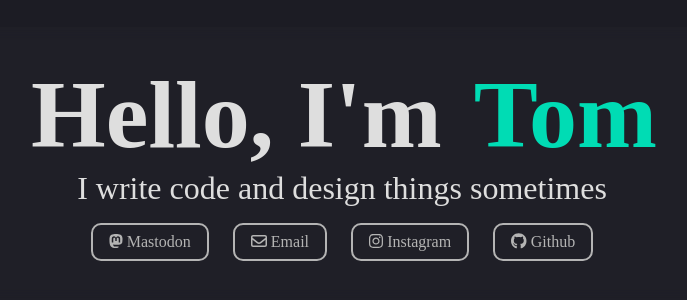
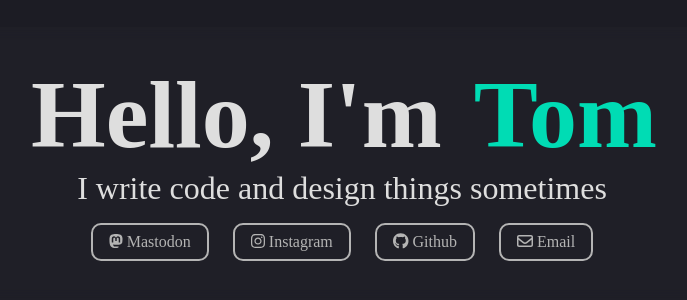
Before and after one commit to t-browne/tbrowne.github.io, a Next.js app: page / in a window 1280 px wide. Shown: the part 236-536 px from the top of the page, without its empty margins (298-985 px from the left). Built offline with nearby package versions, Linux system fonts and the light colour scheme; a web font is replaced by a local one.

Commit message:
Reorder buttons

```diff
--- a/pages/index.tsx
+++ b/pages/index.tsx
@@ -14,11 +14,6 @@ const buttonContent: ButtonProps[] = [
     icon: faMastodon,
   },
   {
-    destination: 'mailto:hello@tbrowne.me',
-    content: 'Email',
-    icon: faEnvelope
-  },
-  {
     destination: 'https://www.instagram.com/browniesnlimonata/',
     content: 'Instagram',
     icon: faInstagram
@@ -27,6 +22,11 @@ const buttonContent: ButtonProps[] = [
     destination: 'https://github.com/t-browne/',
     content: 'Github',
     icon: faGithub
+  },
+  {
+    destination: 'mailto:hello@tbrowne.me',
+    content: 'Email',
+    icon: faEnvelope
   }
 ]
 
```
